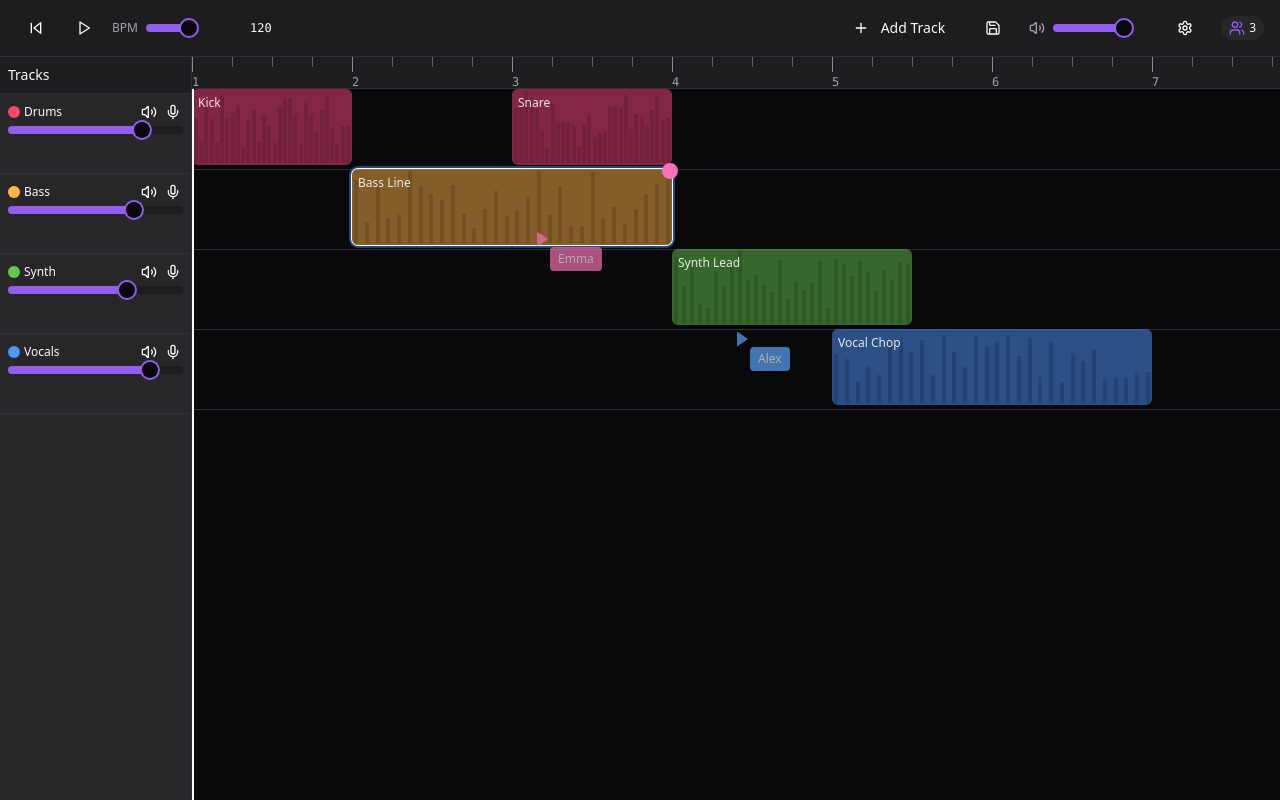
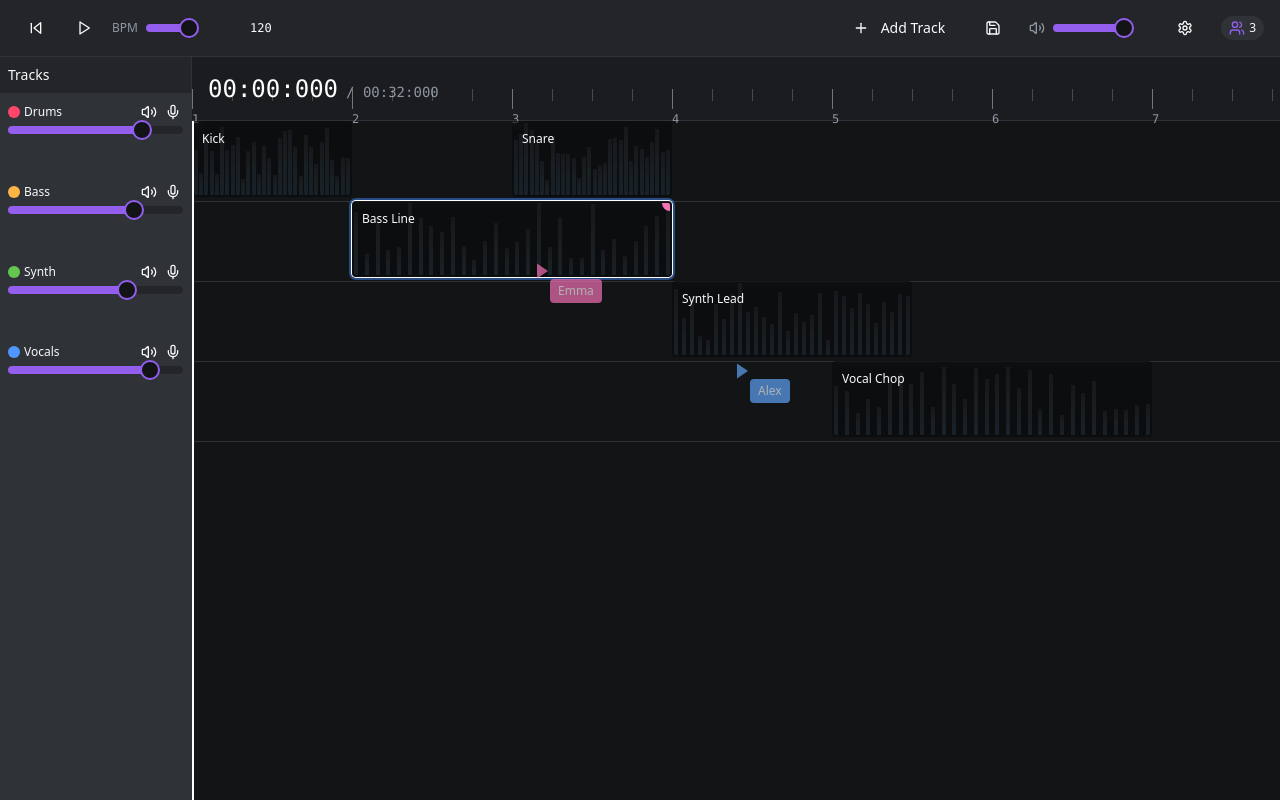
Before and after one commit to tuomashatakka/audioblocks, a React (Vite) app: page / in a window 1280 px wide. Built offline with nearby package versions, Linux system fonts and the light colour scheme.

Commit message:
Refactor: Improve UI based on design

```diff
--- a/src/components/Timeline.tsx
+++ b/src/components/Timeline.tsx
@@ -6,13 +6,17 @@ interface TimelineProps {
   pixelsPerBeat: number;
   beatsPerBar: number;
   totalBars: number;
+  currentTime: string;
+  totalTime: string;
 }
 
 const Timeline: React.FC<TimelineProps> = ({
   width,
   pixelsPerBeat,
   beatsPerBar,
-  totalBars
+  totalBars,
+  currentTime,
+  totalTime
 }) => {
   const totalBeats = totalBars * beatsPerBar;
   const markers = [];
@@ -22,7 +26,6 @@ const Timeline: React.FC<TimelineProps> = ({
     const isMajor = beat % beatsPerBar === 0;
     const position = beat * pixelsPerBeat;
 
-    // Don't render markers that are outside the visible area
     if (position > width) break;
 
     markers.push(
@@ -32,7 +35,7 @@ const Timeline: React.FC<TimelineProps> = ({
         style={{ left: `${position}px` }}
       >
         {isMajor && (
-          <div className="absolute top-full text-xs text-muted-foreground font-mono mt-0.5">
+          <div className="absolute top-full text-xs font-mono text-muted-foreground mt-0.5">
             {Math.floor(beat / beatsPerBar) + 1}
           </div>
         )}
@@ -41,8 +44,14 @@ const Timeline: React.FC<TimelineProps> = ({
   }
 
   return (
-    <div className="relative h-8 border-b border-border bg-secondary overflow-hidden">
-      <div className="h-full relative">
+    <div className="relative h-16 border-b border-border bg-secondary/50">
+      <div className="absolute top-0 left-4 flex items-center h-full">
+        <div className="font-mono text-2xl text-white">
+          {currentTime}
+          <span className="text-sm text-muted-foreground ml-2">/ {totalTime}</span>
+        </div>
+      </div>
+      <div className="h-full relative mt-8">
         {markers}
       </div>
     </div>
--- a/src/components/TrackBlock.tsx
+++ b/src/components/TrackBlock.tsx
@@ -1,4 +1,3 @@
-
 import React, { useState, useRef, useEffect } from 'react';
 import { cn } from '@/lib/utils';
 
@@ -23,7 +22,6 @@ const TrackBlock: React.FC<TrackBlockProps> = ({
   track,
   startBeat,
   lengthBeats,
-  color,
   name,
   selected,
   onSelect,
@@ -38,11 +36,9 @@ const TrackBlock: React.FC<TrackBlockProps> = ({
   const [dragOffset, setDragOffset] = useState({ x: 0, y: 0 });
   const blockRef = useRef<HTMLDivElement>(null);
 
-  // Generate a random waveform pattern for visual effect
   const [waveformPattern, setWaveformPattern] = useState<number[]>([]);
 
   useEffect(() => {
-    // Create a simple randomized waveform pattern
     const pattern = Array.from({ length: 30 }, () =>
       Math.random() * 0.8 + 0.2
     );
@@ -53,7 +49,6 @@ const TrackBlock: React.FC<TrackBlockProps> = ({
     e.stopPropagation();
     onSelect(id);
 
-    // Don't start dragging on resize handle
     if ((e.target as HTMLElement).classList.contains('resize-handle')) {
       return;
     }
@@ -90,7 +85,6 @@ const TrackBlock: React.FC<TrackBlockProps> = ({
     const x = e.clientX - containerRect.left - dragOffset.x;
     const y = e.clientY - containerRect.top - dragOffset.y;
 
-    // Calculate new track and beat position
     const newTrack = Math.max(0, Math.floor(y / trackHeight));
     const newBeat = Math.max(0, Math.round(x / pixelsPerBeat));
 
@@ -108,7 +102,6 @@ const TrackBlock: React.FC<TrackBlockProps> = ({
     const containerRect = container.getBoundingClientRect();
     const blockRect = blockRef.current.getBoundingClientRect();
 
-    // Calculate new length
     const rightEdge = e.clientX - containerRect.left;
     const blockLeft = blockRect.left - containerRect.left;
     const newWidthPixels = Math.max(pixelsPerBeat, rightEdge - blockLeft);
@@ -135,14 +128,10 @@ const TrackBlock: React.FC<TrackBlockProps> = ({
     left: `${startBeat * pixelsPerBeat}px`,
     top: `${track * trackHeight}px`,
     width: `${lengthBeats * pixelsPerBeat}px`,
-    height: `${trackHeight - 4}px`,
-    backgroundColor: color || `var(--track-${(track % 4) + 1}-color)`,
-    borderColor: selected ? 'rgb(var(--primary))' : 'transparent',
+    height: `${trackHeight - 4}px`
   };
 
-  // Get color for editor avatar
   const getEditorColor = () => {
-    // This would normally come from a user dictionary, mocking for now
     const colors = ['#F472B6', '#60A5FA', '#34D399', '#FBBF24'];
     const hash = editingUserId?.split('').reduce((acc, char) => acc + char.charCodeAt(0), 0) || 0;
     return colors[hash % colors.length];
@@ -152,8 +141,9 @@ const TrackBlock: React.FC<TrackBlockProps> = ({
     <div
       ref={blockRef}
       className={cn(
-        "track-block absolute rounded-md border-2 p-1 cursor-move",
-        selected ? "selected shadow-lg" : "",
+        "track-block absolute rounded-sm border-2 overflow-hidden",
+        "backdrop-blur-sm bg-black/30",
+        selected ? "border-primary shadow-lg" : "border-transparent",
         isDragging ? "dragging" : "",
         editingUserId && !selected ? "ring-2 ring-offset-1" : ""
       )}
@@ -164,22 +154,22 @@ const TrackBlock: React.FC<TrackBlockProps> = ({
         onSelect(id);
       }}
     >
-      {/* Waveform visualization */}
-      <div className="absolute left-0 right-0 bottom-0 top-0 opacity-70 pointer-events-none">
+      <div className="absolute inset-0 opacity-80">
         <div className="h-full flex items-end justify-between overflow-hidden">
           {waveformPattern.map((height, i) => (
             <div
               key={i}
-              className="bg-black bg-opacity-20 w-1"
+              className="waveform w-1"
               style={{ height: `${height * 100}%` }}
             />
           ))}
         </div>
       </div>
 
-      <div className="absolute inset-0 flex flex-col justify-between p-1 pointer-events-none">
-        <div className="text-xs font-medium truncate text-foreground opacity-90">
+      <div className="absolute inset-0 flex flex-col justify-between p-2">
+        <div className="text-xs font-medium truncate text-foreground">
           {name}
+        </div>
       </div>
 
       {editingUserId && !selected && (
@@ -188,9 +178,7 @@ const TrackBlock: React.FC<TrackBlockProps> = ({
           style={{ backgroundColor: getEditorColor() }}
         />
       )}
-      </div>
 
-      {/* Resize handle */}
       <div
         className="resize-handle absolute right-0 top-0 bottom-0 w-2 cursor-col-resize"
         onMouseDown={handleResizeMouseDown}
--- a/src/index.css
+++ b/src/index.css
@@ -1,58 +1,45 @@
-
 @tailwind base;
 @tailwind components;
 @tailwind utilities;
 
 @layer base {
   :root {
-    --background: 240 10% 3.9%;
-    --foreground: 0 0% 98%;
+    --background: 220 10% 8%;
+    --foreground: 210 40% 98%;
 
-    --card: 240 10% 3.9%;
-    --card-foreground: 0 0% 98%;
+    --card: 220 10% 10%;
+    --card-foreground: 210 40% 98%;
 
-    --popover: 240 10% 3.9%;
-    --popover-foreground: 0 0% 98%;
+    --popover: 220 10% 8%;
+    --popover-foreground: 210 40% 98%;
 
     --primary: 262 80% 65%;
-    --primary-foreground: 0 0% 98%;
+    --primary-foreground: 210 40% 98%;
 
-    --secondary: 240 4% 12%;
-    --secondary-foreground: 0 0% 98%;
+    --secondary: 220 8% 15%;
+    --secondary-foreground: 210 40% 98%;
 
-    --muted: 240 4% 16%;
-    --muted-foreground: 240 5% 65%;
+    --muted: 220 8% 20%;
+    --muted-foreground: 220 10% 60%;
 
-    --accent: 240 4% 16%;
-    --accent-foreground: 0 0% 98%;
+    --accent: 220 8% 20%;
+    --accent-foreground: 210 40% 98%;
 
     --destructive: 0 62.8% 30.6%;
-    --destructive-foreground: 0 0% 98%;
+    --destructive-foreground: 210 40% 98%;
 
-    --border: 240 4% 20%;
-    --input: 240 4% 16%;
-    --ring: 240 5% 65%;
+    --border: 220 8% 20%;
+    --input: 220 8% 20%;
+    --ring: 220 10% 60%;
 
     --radius: 0.5rem;
+  }
 
-    --sidebar-background: 240 10% 5.9%;
-    --sidebar-foreground: 0 0% 98%;
-    --sidebar-primary: 262 80% 65%;
-    --sidebar-primary-foreground: 0 0% 98%;
-    --sidebar-accent: 240 4% 16%;
-    --sidebar-accent-foreground: 0 0% 98%;
-    --sidebar-border: 240 4% 20%;
-    --sidebar-ring: 240 5% 65%;
-  }
-}
-
-@layer base {
   * {
     @apply border-border;
   }
   body {
-    @apply bg-background text-foreground;
-    font-feature-settings: "rlig" 1, "calt" 1;
+    @apply bg-background text-foreground antialiased;
   }
 }
 
@@ -86,11 +73,18 @@
 }
 
 .waveform-container {
-  background-color: rgba(30, 30, 30, 0.9);
+  background-color: var(--background);
   background-image:
-    linear-gradient(rgba(60, 60, 60, 0.5) 1px, transparent 1px),
-    linear-gradient(90deg, rgba(60, 60, 60, 0.5) 1px, transparent 1px);
-  background-size: 20px 20px;
+    linear-gradient(to right,
+      rgba(255, 255, 255, 0.05) 1px,
+      transparent 1px
+    ),
+    linear-gradient(
+      to bottom,
+      rgba(255, 255, 255, 0.05) 1px,
+      transparent 1px
+    );
+  background-size: 40px 40px;
 }
 
 .playhead {
@@ -107,13 +101,13 @@
   position: absolute;
   top: 0;
   width: 1px;
-  height: 10px;
-  background-color: rgba(255, 255, 255, 0.3);
+  height: 12px;
+  background-color: rgba(255, 255, 255, 0.2);
 }
 
 .timeline-marker.major {
-  height: 15px;
-  background-color: rgba(255, 255, 255, 0.5);
+  height: 20px;
+  background-color: rgba(255, 255, 255, 0.4);
 }
 
 .track-colors-default {
@@ -126,3 +120,20 @@
 .drawer-transition {
   transition: transform 0.3s ease-out;
 }
+
+.waveform {
+  background: linear-gradient(180deg,
+    rgba(146, 151, 179, 0.1) 0%,
+    rgba(120, 160, 180, 0.15) 50%,
+    rgba(90, 140, 180, 0.2) 100%
+  );
+}
+
+.meter-gradient {
+  background: linear-gradient(90deg,
+    #ff2d2d 0%,
+    #ffd700 70%,
+    #00ff00 85%,
+    #00ff00 100%
+  );
+}
--- a/src/pages/Index.tsx
+++ b/src/pages/Index.tsx
@@ -1,4 +1,3 @@
-
 import React, { useState, useEffect, useRef } from 'react';
 import Toolbar from '@/components/Toolbar';
 import TrackList, { TrackInfo } from '@/components/TrackList';
@@ -8,7 +7,6 @@ import EditDrawer from '@/components/EditDrawer';
 import RemoteUser from '@/components/RemoteUser';
 import { toast } from "@/hooks/use-toast";
 
-// Define types for our data
 interface Block {
   id: string;
   name: string;
@@ -27,7 +25,6 @@ interface RemoteUserInfo {
   color: string;
 }
 
-// Sample users for demo
 const remoteUsers: RemoteUserInfo[] = [
   {
     id: 'user1',
@@ -44,7 +41,6 @@ const remoteUsers: RemoteUserInfo[] = [
 ];
 
 const Index = () => {
-  // App state
   const [isPlaying, setIsPlaying] = useState(false);
   const [bpm, setBpm] = useState(120);
   const [masterVolume, setMasterVolume] = useState(80);
@@ -57,11 +53,9 @@ const Index = () => {
   const [totalBars] = useState(16);
   const [showCollaborators] = useState(true);
 
-  // Container refs for measuring
   const tracksContainerRef = useRef<HTMLDivElement>(null);
   const [containerWidth, setContainerWidth] = useState(0);
 
-  // Resize observer for responsive layout
   useEffect(() => {
     if (!tracksContainerRef.current) return;
 
@@ -71,10 +65,8 @@ const Index = () => {
       }
     };
 
-    // Initial measurement
     updateWidth();
 
-    // Set up resize observer
     const resizeObserver = new ResizeObserver(updateWidth);
     resizeObserver.observe(tracksContainerRef.current);
 
@@ -85,7 +77,6 @@ const Index = () => {
     };
   }, []);
 
-  // Sample data for tracks
   const [tracks, setTracks] = useState<TrackInfo[]>([
     { id: 'track1', name: 'Drums', color: '#FF466A', volume: 80, muted: false, solo: false },
     { id: 'track2', name: 'Bass', color: '#FFB446', volume: 75, muted: false, solo: false },
@@ -93,7 +84,6 @@ const Index = () => {
     { id: 'track4', name: 'Vocals', color: '#5096FF', volume: 85, muted: false, solo: false },
   ]);
 
-  // Sample data for blocks
   const [blocks, setBlocks] = useState<Block[]>([
     { id: 'block1', name: 'Kick', track: 0, startBeat: 0, lengthBeats: 4, volume: 80, pitch: 0 },
     { id: 'block2', name: 'Snare', track: 0, startBeat: 8, lengthBeats: 4, volume: 75, pitch: 0 },
@@ -102,16 +92,13 @@ const Index = () => {
     { id: 'block5', name: 'Vocal Chop', track: 3, startBeat: 16, lengthBeats: 8, volume: 85, pitch: 2 },
   ]);
 
-  // Handle block selection
   const handleSelectBlock = (id: string) => {
     setSelectedBlockId(id);
     setIsDrawerOpen(true);
   };
 
-  // Find the selected block
   const selectedBlock = blocks.find(block => block.id === selectedBlockId);
 
-  // Handle block position change (drag)
   const handleBlockPositionChange = (id: string, newTrack: number, newStartBeat: number) => {
     setBlocks(prevBlocks =>
       prevBlocks.map(block =>
@@ -122,7 +109,6 @@ const Index = () => {
     );
   };
 
-  // Handle block length change (resize)
   const handleBlockLengthChange = (id: string, newLength: number) => {
     setBlocks(prevBlocks =>
       prevBlocks.map(block =>
@@ -133,7 +119,6 @@ const Index = () => {
     );
   };
 
-  // Handle playback
   const handlePlay = () => {
     setIsPlaying(true);
     toast({
@@ -153,7 +138,6 @@ const Index = () => {
     }
   };
 
-  // Handle track list actions
   const handleTrackVolumeChange = (trackId: string, volume: number) => {
     setTracks(prevTracks =>
       prevTracks.map(track =>
@@ -207,7 +191,6 @@ const Index = () => {
     });
   };
 
-  // Handle drawer actions
   const handleBlockNameChange = (id: string, name: string) => {
     setBlocks(prevBlocks =>
       prevBlocks.map(block =>
@@ -249,7 +232,17 @@ const Index = () => {
     });
   };
 
-  // Simulate playback progress
+  const formatTime = (beats: number): string => {
+    const seconds = (beats * 60) / bpm;
+    const minutes = Math.floor(seconds / 60);
+    const remainingSeconds = Math.floor(seconds % 60);
+    const milliseconds = Math.floor((seconds % 1) * 1000);
+    return `${minutes.toString().padStart(2, '0')}:${remainingSeconds.toString().padStart(2, '0')}:${milliseconds.toString().padStart(3, '0')}`;
+  };
+
+  const currentTime = formatTime(currentBeat);
+  const totalTime = formatTime(totalBars * beatsPerBar);
+
   useEffect(() => {
     if (!isPlaying) return;
 
@@ -259,21 +252,18 @@ const Index = () => {
         const next = (prev + 0.1) % totalBeats;
         return next;
       });
-    }, 60000 / bpm / 10); // 10 steps per beat for smoother animation
+    }, 60000 / bpm / 10);
 
     return () => clearInterval(interval);
   }, [isPlaying, bpm, beatsPerBar, totalBars]);
 
-  // Handle container click to deselect block
   const handleContainerClick = (e: React.MouseEvent) => {
-    // Only deselect if clicking directly on the container, not on a child
     if (e.currentTarget === e.target) {
       setSelectedBlockId(null);
       setIsDrawerOpen(false);
     }
   };
 
-  // Handle double-click to add a new block
   const handleContainerDoubleClick = (e: React.MouseEvent) => {
     if (e.currentTarget !== e.target) return;
 
@@ -283,7 +273,6 @@ const Index = () => {
     const x = e.clientX - containerRect.left;
     const y = e.clientY - containerRect.top;
 
-    // Calculate track and beat position
     const track = Math.floor(y / trackHeight);
     const startBeat = Math.floor(x / pixelsPerBeat);
 
@@ -300,7 +289,6 @@ const Index = () => {
 
       setBlocks([...blocks, newBlock]);
 
-      // Select the new block
       setSelectedBlockId(newBlock.id);
       setIsDrawerOpen(true);
 
@@ -313,7 +301,6 @@ const Index = () => {
 
   return (
     <div className="flex flex-col h-screen overflow-hidden bg-background text-foreground track-colors-default">
-      {/* Main toolbar */}
       <Toolbar
         isPlaying={isPlaying}
         bpm={bpm}
@@ -324,11 +311,10 @@ const Index = () => {
         onBpmChange={setBpm}
         onVolumeChange={setMasterVolume}
         onAddTrack={handleAddTrack}
-        usersCount={remoteUsers.length + 1} // +1 for current user
+        usersCount={remoteUsers.length + 1}
       />
 
       <div className="flex flex-grow overflow-hidden">
-        {/* Track list sidebar */}
         <TrackList
           tracks={tracks}
           onVolumeChange={handleTrackVolumeChange}
@@ -338,24 +324,22 @@ const Index = () => {
           trackHeight={trackHeight}
         />
 
-        {/* Main track view */}
         <div className="flex-grow overflow-hidden flex flex-col">
-          {/* Timeline */}
           <Timeline
             width={containerWidth}
             pixelsPerBeat={pixelsPerBeat}
             beatsPerBar={beatsPerBar}
             totalBars={totalBars}
+            currentTime={currentTime}
+            totalTime={totalTime}
           />
 
-          {/* Tracks container */}
           <div
             ref={tracksContainerRef}
             className="flex-grow relative overflow-auto"
             onClick={handleContainerClick}
             onDoubleClick={handleContainerDoubleClick}
           >
-            {/* Vertical track guidelines */}
             <div className="absolute inset-0 pointer-events-none">
               {tracks.map((_, index) => (
                 <div
@@ -366,7 +350,6 @@ const Index = () => {
               ))}
             </div>
 
-            {/* Render audio blocks */}
             {blocks.map(block => (
               <TrackBlock
                 key={block.id}
@@ -385,13 +368,11 @@ const Index = () => {
               />
             ))}
 
-            {/* Playhead indicator */}
             <div
               className="playhead"
               style={{ left: `${currentBeat * pixelsPerBeat}px` }}
             />
 
-            {/* Remote users cursors */}
             {showCollaborators && remoteUsers.map(user => (
               <RemoteUser
                 key={user.id}
@@ -404,7 +385,6 @@ const Index = () => {
           </div>
         </div>
 
-        {/* Edit drawer */}
         <EditDrawer
           isOpen={isDrawerOpen}
           onClose={() => setIsDrawerOpen(false)}
```
Lines whose indentation alone changed are shown as unchanged.
